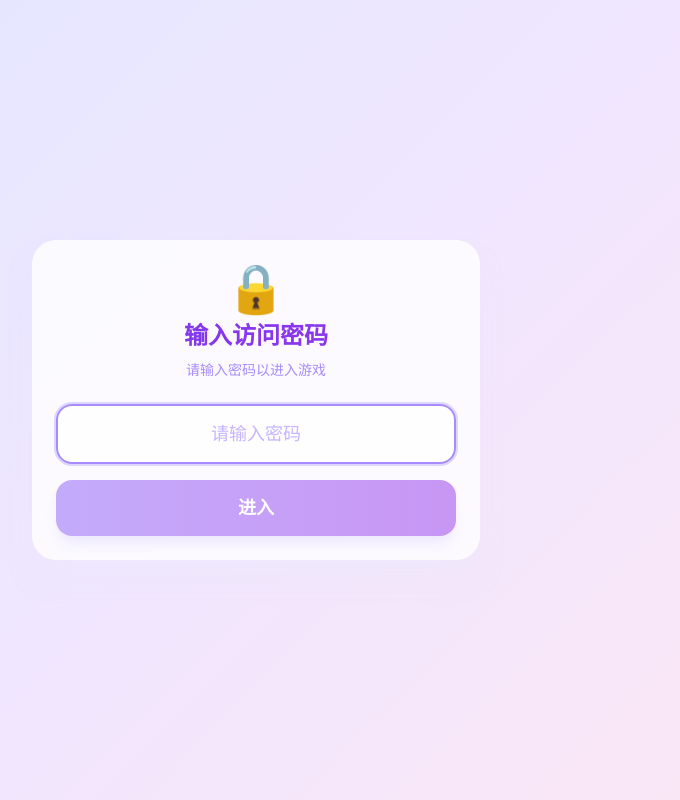
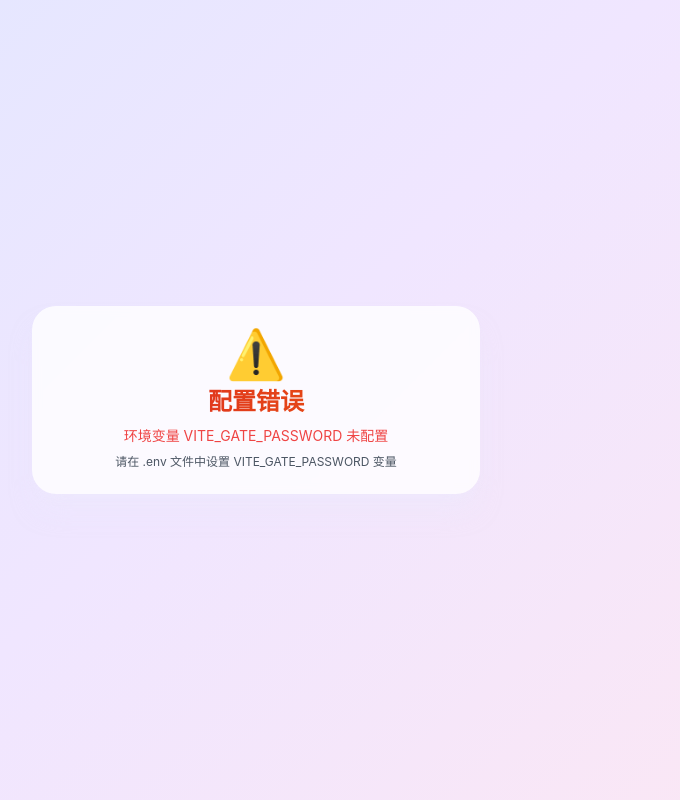
Before and after one commit to crt106/whos_undercover, a React (Vite) app in the folder client/: page / in a window 1280 px wide. Shown: the whole page, without its empty margins (384-1064 px from the left). Built offline with nearby package versions, Linux system fonts and the light colour scheme; no server answers.

Commit message:
refactor: 将硬编码密码改为环境变量配置
- 创建 .env.example 文件提供环境变量示例
- 修改 GatePassword.jsx 从 VITE_GATE_PASSWORD 环境变量读取密码
- 添加环境变量未配置时的错误提示页面
- 更新 .gitignore 忽略 .env 文件

```diff
--- a/client/src/pages/GatePassword.jsx
+++ b/client/src/pages/GatePassword.jsx
@@ -1,6 +1,6 @@
 import { useState, useEffect } from 'react';
 
-const GATE_PASSWORD = 'crt106';
+const GATE_PASSWORD = import.meta.env.VITE_GATE_PASSWORD;
 const MAX_ATTEMPTS = 5;
 const LOCKOUT_SECONDS = 60;
 const STORAGE_KEY = 'wuc_gate_attempts';
@@ -22,6 +22,26 @@ export default function GatePassword({ onPass }) {
   const [error, setError] = useState('');
   const [locked, setLocked] = useState(false);
   const [countdown, setCountdown] = useState(0);
+
+  // 检查环境变量是否配置
+  if (!GATE_PASSWORD) {
+    return (
+      <div className="card animate-fade-in space-y-6">
+        <div className="text-center space-y-2">
+          <div className="text-5xl">⚠️</div>
+          <h1 className="text-2xl font-black bg-gradient-to-r from-red-600 to-orange-600 bg-clip-text text-transparent">
+            配置错误
+          </h1>
+          <p className="text-red-500 text-sm">
+            环境变量 VITE_GATE_PASSWORD 未配置
+          </p>
+          <p className="text-gray-600 text-xs">
+            请在 .env 文件中设置 VITE_GATE_PASSWORD 变量
+          </p>
+        </div>
+      </div>
+    );
+  }
 
   // 检查是否处于锁定状态
   useEffect(() => {
```
Also changed, not shown: 2 other files (tests, documents, lock files or other folders).
